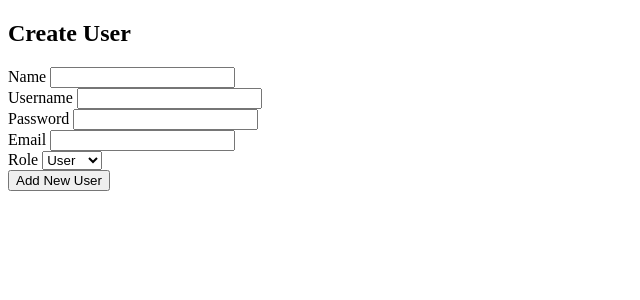
After one commit to muhammad-shofa/learn-codeigniter-4, a CodeIgniter 4 app: the page made by app/Views/user/create.php in a window 1280 px wide. The commit adds this page. Shown: the top 300 px of the page, without its empty margins (0-640 px from the left). Run offline with PHP 8.4 and a stand-in for CodeIgniter, Linux system fonts and the light colour scheme; the template is opened without the code that fills it, so the values that code supplies are empty; some libraries are stand-ins or nearby versions.

Commit message:
Added add new user feature

```diff
--- a/app/Config/Routes.php
+++ b/app/Config/Routes.php
@@ -6,4 +6,6 @@ use CodeIgniter\Router\RouteCollection;
  * @var RouteCollection $routes
  */
 $routes->get('/', 'Home::index');
-$routes->get('/user','UserController::index');
+$routes->get('/user', 'UserController::index'); // ketika route pada url /user maka jalankan method index dari UserController
+$routes->get('/user/show-create', 'UserController::showCreate'); // ketika route pada url /user/show-create maka panggil method showCreate dari UserController
+$routes->post('/user/save-create', 'UserController::saveCreate');
--- /dev/null
+++ b/app/Views/user/create.php
@@ -0,0 +1,60 @@
+<!DOCTYPE html>
+<html lang="en">
+
+<head>
+    <meta charset="UTF-8">
+    <meta name="viewport" content="width=device-width, initial-scale=1.0">
+    <title>CodeIgniter 4 SandBox</title>
+</head>
+
+<body>
+    <h2>Create User</h2>
+
+    <?php if (session()->getFlashdata('success')) { ?>
+        <p style="color: green;"><?= session()->getFlashdata('success') ?></p>
+    <?php } ?>
+
+    <?php $validation = \Config\Services::validation(); ?>
+
+    <form action="/user/save-create" method="post">
+        <?= csrf_field(); ?> <!-- Token keamanan -->
+
+        <!--  -->
+        <!-- Menambahkan old('username') dan old('email') di input agar data sebelumnya tidak hilang setelah validasi gagal. -->
+        <!--  -->
+        <div>
+            <label for="name">Name</label>
+            <input type="text" name="name" value="<?= old('name') ?>" required>
+            <small style="color: red;"><?= $validation->getError('name'); ?></small>
+        </div>
+        <div>
+            <label for="username">Username</label>
+            <input type="text" name="username" value="<?= old('username') ?>" required>
+            <!-- <small style="color: red;"><= $validation->getError('username'); ?></small> -->
+            <?php if ($validation && $validation->hasError('username')) : ?>
+                <small style="color: red;"><?= $validation->getError('username'); ?></small>
+            <?php endif; ?>
+        </div>
+        <div>
+            <label for="password">Password</label>
+            <input type="password" name="password" value="<?= old('password') ?>" required>
+            <small style="color: red;"><?= $validation->getError('password'); ?></small>
+        </div>
+        <div>
+            <label for="email">Email</label>
+            <input type="email" name="email" value="<?= old('email') ?>" required>
+            <small style="color: red;"><?= $validation->getError('email'); ?></small>
+        </div>
+        <div>
+            <label for="role">Role</label>
+            <select name="role" id="role" value="<?= old('role') ?>" required>
+                <option value="user">User</option>
+                <option value="admin">Admin</option>
+            </select>
+            <small style="color: red;"><?= $validation->getError('role'); ?></small>
+        </div>
+        <button type="submit">Add New User</button>
+    </form>
+</body>
+
+</html>
```
Also changed, not shown: app/Controllers/UserController.php (+36 -0 lines), app/Views/user/index.php (+12 -2 lines).
